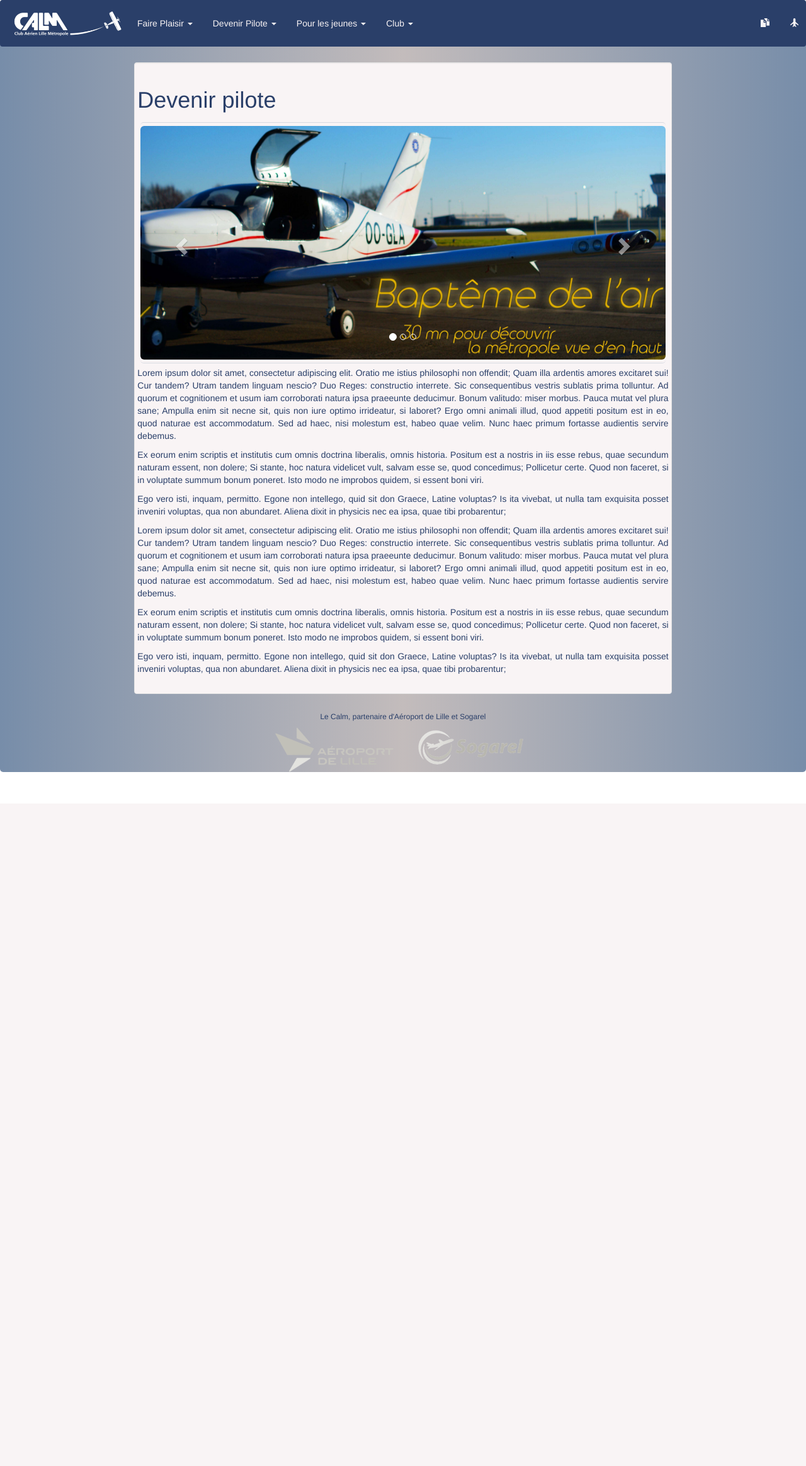
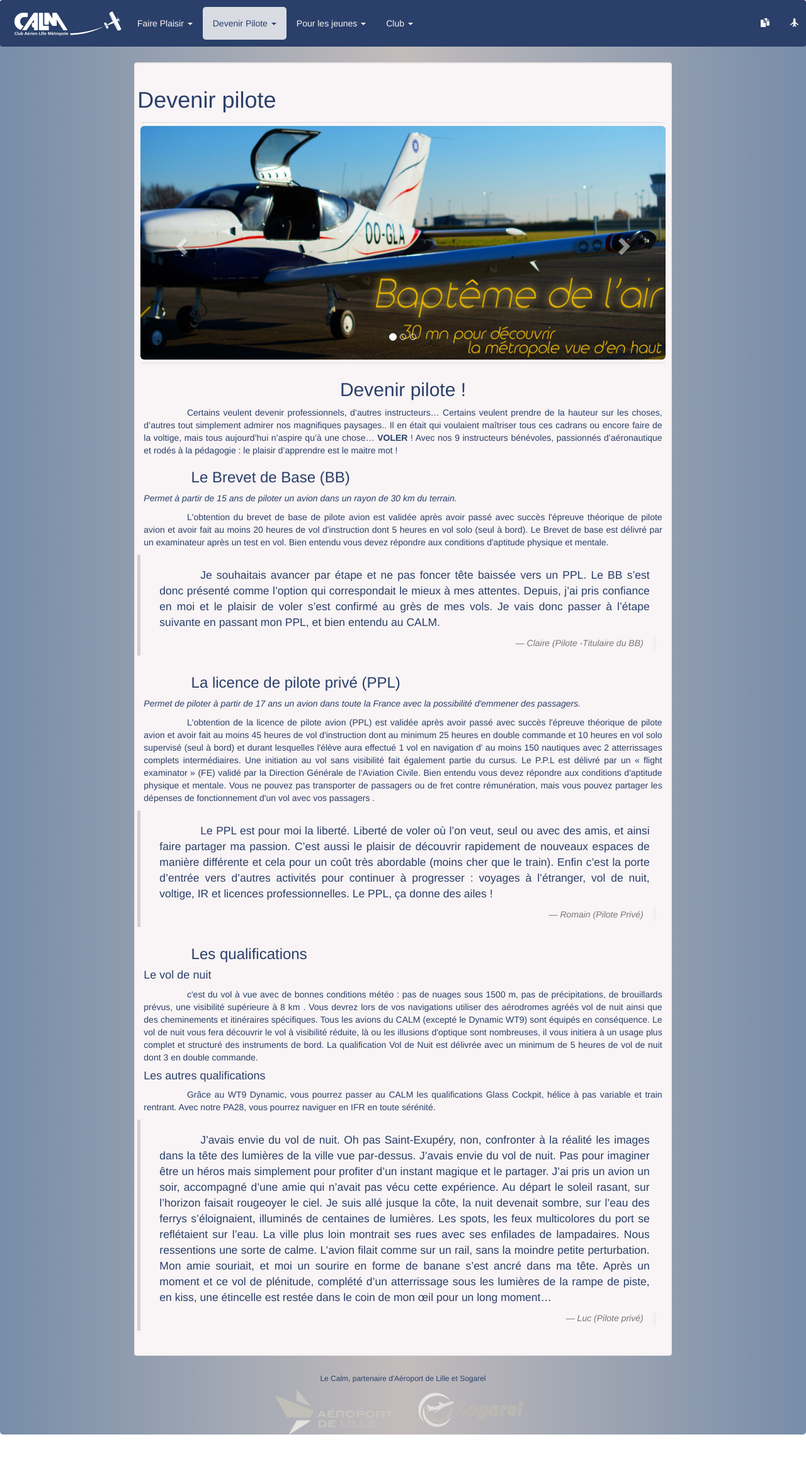
Before and after one commit to makidelille/calm-remake, a PHP site: page /Devenir_Pilote.html in a window 1280 px wide. Shown: the whole page at 63% size. Before the commit the page ends 1276 px from the top, so only its background shows below. Run offline with PHP 8.4, Linux system fonts and the light colour scheme.

Commit message:
made "Devenir_Pilote.html" added fadein/out for footernavbar TODO the rest of the pages TODO fix anchors crosspages issues TODO add img ?

```diff
--- a/new/Devenir_Pilote.html
+++ b/new/Devenir_Pilote.html
@@ -17,9 +17,9 @@
 
 </head>
 
-<body data-spy="scroll" data-target="" data-offset="50" >
+<body>
     <div id="site-container">
-        <nav class="header navbar hidden-xs" data-spy="" data-offset-top="00" role="navigation">
+        <nav class="header navbar hidden-xs" role="navigation">
             <div class="navbar-header">
                 <a href="index.html"><img src="img/LOGO_CALM-remake.png" alt="" class="nopadding"></a>
             </div>
@@ -33,11 +33,11 @@
                     </ul>
                 </li>
                 <li class="dropdown">
-                    <a href="Devenir_Pilote.html" class="dropdown-toggle" data-toggle="dropdown">Devenir Pilote <span class="caret"></span></a>
+                    <a href="#top" class="dropdown-toggle" data-toggle="dropdown">Devenir Pilote <span class="caret"></span></a>
                     <ul class="dropdown-menu" role="Club">
-                        <li><a href="Devenir_Pilote.html#BB">Brevet de base</a></li>
-                        <li><a href="Devenir_Pilote.html#PPL">PPL</a></li>
-                        <li><a href="Devenir_Pilote.html#Qualif">Qualif possible</a></li>
+                        <li><a href="#BB">Brevet de base</a></li>
+                        <li><a href="#PPL">PPL</a></li>
+                        <li><a href="#qualif">Qualif possible</a></li>
                     </ul>
                 </li>
                 <li class="dropdown">
@@ -50,7 +50,7 @@
                 <li class="dropdown">
                     <a href="Club.html#" class="dropdown-toggle" data-toggle="dropdown">Club <span class="caret"></span></a>
                     <ul class="dropdown-menu" role="menu">
-                        <li><a href="Club.html#instalation">Instalation</a></li>
+                        <li><a href="Club.html#installation">installation</a></li>
                         <li><a href="Club.html#flote">Flote</a></li>
                         <li><a href="Club.html#equipe">L'equipe</a></li>
                         <li><a href="Club.html#contact">Contact et acces</a></li>
@@ -112,7 +112,7 @@
                     <li class="dropdown">
                         <a href="Club.html#" class="dropdown-toggle" data-toggle="dropdown"><span class="glyphicon glyphicon-menu-right"></span> Club</a>
                         <ul class="dropdown-menu" role="menu">
-                            <li><a href="Club.html#instalation">Instalation</a></li>
+                            <li><a href="Club.html#installation">installation</a></li>
                             <li><a href="Club.html#flote">Flote</a></li>
                             <li><a href="Club.html#equipe">L'equipe</a></li>
                             <li><a href="Club.html#contact">Contact et acces</a></li>
@@ -123,14 +123,15 @@
                             <span class="glyphicon glyphicon-duplicate"></span> Documents
                         </a>
                     </li>
-                    <li><a href="http://calm.openflyers.fr/">
-                          <span class="glyphicon glyphicon-plane"></span> OpenFlyers
+                    <li>
+                        <a href="http://calm.openflyers.fr/">
+                            <span class="glyphicon glyphicon-plane"></span> OpenFlyers
                         </a>
                     </li>
                 </ul>
             </div>
         </nav>
-        <div class="content">
+        <div class="content" id="top">
             <div class="col-md-8 col-md-offset-2 col-sm-10 col-sm-offset-1 col-xs-12 well">
                 <div class="row">
                     <h1>Devenir pilote</h1>
@@ -162,25 +163,60 @@
                     </div>
                 </div>
                 <div class="row text-justify">
-                    <p>Lorem ipsum dolor sit amet, consectetur adipiscing elit. Oratio me istius philosophi non offendit; Quam illa ardentis amores excitaret sui! Cur tandem? Utram tandem linguam nescio? Duo Reges: constructio interrete. Sic consequentibus
-                        vestris sublatis prima tolluntur. Ad quorum et cognitionem et usum iam corroborati natura ipsa praeeunte deducimur. Bonum valitudo: miser morbus. Pauca mutat vel plura sane; Ampulla enim sit necne sit, quis non iure optimo irrideatur,
-                        si laboret? Ergo omni animali illud, quod appetiti positum est in eo, quod naturae est accommodatum. Sed ad haec, nisi molestum est, habeo quae velim. Nunc haec primum fortasse audientis servire debemus. </p>
+                    <h2 class="text-center">Devenir pilote !</h2>
+                    <p class="text"> <span class="col-xs-1"></span>Certains veulent devenir professionnels, d’autres instructeurs… Certains veulent prendre de la hauteur sur les choses, d’autres tout simplement admirer nos magnifiques paysages.. Il en était qui voulaient
+                        maîtriser tous ces cadrans ou encore faire de la voltige, mais tous aujourd’hui n’aspire qu’à une chose… <strong>VOLER </strong>! Avec nos 9 instructeurs bénévoles, passionnés d’aéronautique et rodés à la pédagogie : le plaisir
+                        d’apprendre est le maitre mot !</p>
 
-                    <p>Ex eorum enim scriptis et institutis cum omnis doctrina liberalis, omnis historia. Positum est a nostris in iis esse rebus, quae secundum naturam essent, non dolere; Si stante, hoc natura videlicet vult, salvam esse se, quod concedimus;
-                        Pollicetur certe. Quod non faceret, si in voluptate summum bonum poneret. Isto modo ne improbos quidem, si essent boni viri. </p>
+                    <div id="BB">
+                        <h3 class="col-xs-12 col-xs-offset-1 text">Le Brevet de Base (BB)</h3>
+                        <em class="text text-right">Permet à partir de 15 ans de piloter un avion dans un rayon de 30 km du terrain.</em>
+                        <p class="text"> <span class="col-xs-1"></span> L'obtention du brevet de base de pilote avion est validée après avoir passé avec succès l'épreuve théorique de pilote avion et avoir fait au moins 20 heures de vol d'instruction dont 5 heures en vol
+                            solo (seul à bord). Le Brevet de base est délivré par un examinateur après un test en vol. Bien entendu vous devez répondre aux conditions d'aptitude physique et mentale. </p>
+                        <blockquote class="text-justify">
+                            <p class="text"><span class="col-xs-1"></span>Je souhaitais avancer par étape et ne pas foncer tête baissée vers un PPL. Le BB s’est donc présenté comme l’option qui correspondait le mieux à mes attentes. Depuis, j’ai pris confiance en moi
+                                et le plaisir de voler s’est confirmé au grès de mes vols. Je vais donc passer à l’étape suivante en passant mon PPL, et bien entendu au CALM.</p>
+                            <footer class="blockquote-reverse"><cite title="">Claire (Pilote -Titulaire du BB)</cite></footer>
+                        </blockquote>
+                    </div>
+                    <div id="PPL">
+                        <h3 class="col-xs-12 col-xs-offset-1 text">La licence de pilote privé (PPL)</h3>
+                        <em class="text text-right">Permet de piloter à partir de 17 ans un avion dans toute la France avec la possibilité d'emmener des passagers. </em>
+                        <p class="text"> <span class="col-xs-1"></span>L'obtention de la licence de pilote avion (PPL) est validée après avoir passé avec succès l'épreuve théorique de pilote avion et avoir fait au moins 45 heures de vol d'instruction dont au minimum 25
+                            heures en double commande et 10 heures en vol solo supervisé (seul à bord) et durant lesquelles l'élève aura effectué 1 vol en navigation d' au moins 150 nautiques avec 2 atterrissages complets intermédiaires. Une initiation
+                            au vol sans visibilité fait également partie du cursus. Le P.P.L est délivré par un « flight examinator » (FE) validé par la Direction Générale de l’Aviation Civile. Bien entendu vous devez répondre aux conditions d'aptitude
+                            physique et mentale. Vous ne pouvez pas transporter de passagers ou de fret contre rémunération, mais vous pouvez partager les dépenses de fonctionnement d'un vol avec vos passagers .</p>
+                        <blockquote class="text-justify">
+                            <p class="text"><span class="col-xs-1"></span>Le PPL est pour moi la liberté. Liberté de voler où l’on veut, seul ou avec des amis, et ainsi faire partager ma passion. C’est aussi le plaisir de découvrir rapidement de nouveaux espaces de manière
+                                différente et cela pour un coût très abordable (moins cher que le train). Enfin c’est la porte d’entrée vers d’autres activités pour continuer à progresser : voyages à l’étranger, vol de nuit, voltige, IR et licences professionnelles.
+                                Le PPL, ça donne des ailes !</p>
+                            <footer class="blockquote-reverse"><cite title="">Romain (Pilote Privé)</cite></footer>
+                        </blockquote>
+                    </div>
+                    <div id="qualif">
+                        <h3 class="col-xs-12 col-xs-offset-1 text">Les qualifications</h3>
+                        <h4 class="text"> Le vol de nuit</h4>
+                        <p class="text"><span class="col-xs-1"></span>c'est du vol à vue avec de bonnes conditions météo : pas de nuages sous 1500 m, pas de précipitations, de brouillards prévus, une visibilité supérieure à 8 km . Vous devrez lors de vos navigations
+                            utiliser des aérodromes agréés vol de nuit ainsi que des cheminements et itinéraires spécifiques. Tous les avions du CALM (excepté le Dynamic WT9) sont équipés en conséquence. Le vol de nuit vous fera découvrir le vol à visibilité
+                            réduite, là ou les illusions d'optique sont nombreuses, il vous initiera à un usage plus complet et structuré des instruments de bord. La qualification Vol de Nuit est délivrée avec un minimum de 5 heures de vol de nuit dont
+                            3 en double commande.</p>
+                        <h4 class="text">Les autres qualifications</h4>
+                        <p class="text"><span class="col-xs-1"></span>Grâce au WT9 Dynamic, vous pourrez passer au CALM les qualifications Glass Cockpit, hélice à pas variable et train rentrant. Avec notre PA28, vous pourrez naviguer en IFR en toute sérénité.
+                        </p>
+                        <blockquote class="text-justify">
+                            <p class="text"><span class="col-xs-1"></span>J’avais envie du vol de nuit. Oh pas Saint-Exupéry, non, confronter à la réalité les images dans la tête des lumières de la ville vue par-dessus. J’avais envie du vol de nuit. Pas pour imaginer
+                                être un héros mais simplement pour profiter d’un instant magique et le partager. J’ai pris un avion un soir, accompagné d’une amie qui n’avait pas vécu cette expérience. Au départ le soleil rasant, sur l’horizon faisait
+                                rougeoyer le ciel. Je suis allé jusque la côte, la nuit devenait sombre, sur l’eau des ferrys s’éloignaient, illuminés de centaines de lumières. Les spots, les feux multicolores du port se reflétaient sur l’eau. La ville
+                                plus loin montrait ses rues avec ses enfilades de lampadaires. Nous ressentions une sorte de calme. L’avion filait comme sur un rail, sans la moindre petite perturbation. Mon amie souriait, et moi un sourire en forme de
+                                banane s’est ancré dans ma tête. Après un moment et ce vol de plénitude, complété d’un atterrissage sous les lumières de la rampe de piste, en kiss, une étincelle est restée dans le coin de mon œil pour un long moment…
+                                </p>
+                            <footer class="blockquote-reverse"><cite title="">Luc  (Pilote privé)</cite></footer>
+                        </blockquote>
 
-                    <p>Ego vero isti, inquam, permitto. Egone non intellego, quid sit don Graece, Latine voluptas? Is ita vivebat, ut nulla tam exquisita posset inveniri voluptas, qua non abundaret. Aliena dixit in physicis nec ea ipsa, quae tibi probarentur;
-                    </p>
+                    </div>
 
-                    <p>Lorem ipsum dolor sit amet, consectetur adipiscing elit. Oratio me istius philosophi non offendit; Quam illa ardentis amores excitaret sui! Cur tandem? Utram tandem linguam nescio? Duo Reges: constructio interrete. Sic consequentibus
-                        vestris sublatis prima tolluntur. Ad quorum et cognitionem et usum iam corroborati natura ipsa praeeunte deducimur. Bonum valitudo: miser morbus. Pauca mutat vel plura sane; Ampulla enim sit necne sit, quis non iure optimo irrideatur,
-                        si laboret? Ergo omni animali illud, quod appetiti positum est in eo, quod naturae est accommodatum. Sed ad haec, nisi molestum est, habeo quae velim. Nunc haec primum fortasse audientis servire debemus. </p>
 
-                    <p>Ex eorum enim scriptis et institutis cum omnis doctrina liberalis, omnis historia. Positum est a nostris in iis esse rebus, quae secundum naturam essent, non dolere; Si stante, hoc natura videlicet vult, salvam esse se, quod concedimus;
-                        Pollicetur certe. Quod non faceret, si in voluptate summum bonum poneret. Isto modo ne improbos quidem, si essent boni viri. </p>
 
-                    <p>Ego vero isti, inquam, permitto. Egone non intellego, quid sit don Graece, Latine voluptas? Is ita vivebat, ut nulla tam exquisita posset inveniri voluptas, qua non abundaret. Aliena dixit in physicis nec ea ipsa, quae tibi probarentur;
-                    </p>
 
                 </div>
             </div>
@@ -195,6 +231,32 @@
             </div>
         </div>
     </div>
+    <nav class="footer navbar navbar-fixed-bottom hidden-xs">
+      <div class="nav navbar-header">
+        <a href="#top" class="navbar-brand glyphicon glyphicon-arrow-up"></a>
+      </div>
+      <ul class="nav navbar-nav navbar-right">
+        <li><a href="#BB">Brevet de base</a></li>
+        <li><a href="#PPL">PPL</a></li>
+        <li><a href="#qualif">Qualif possible</a></li>
+        <li><span class="col-xs-1"></span></li>
+      </ul>
+    </nav>
+    <nav class="footer navbar navbar-fixed-bottom visible-xs">
+      <div class="nav navbar-header">
+        <a href="#top" class="navbar-brand glyphicon glyphicon-arrow-up"></a>
+      <button type="button" class="navbar-toggle" data-toggle="collapse" data-target="#footerbar_xs">
+          <span class="sr-only">Toggle navigation</span>
+          <span class="glyphicon glyphicon-menu-hamburger"></span>
+        </div>
+      </button>
+      <ul class="nav navbar-nav navbar-right collapse navbar-collapse" id="footerbar_xs">
+        <li><a href="#BB">Brevet de base</a></li>
+        <li><a href="#PPL">PPL</a></li>
+        <li><a href="#qualif">Qualif possible</a></li>
+          <li><span class="col-xs-1"></span></li>
+      </ul>
+    </nav>
 </body>
 
 
--- a/new/Documents.html
+++ b/new/Documents.html
@@ -50,7 +50,7 @@
                 <li class="dropdown">
                     <a href="Club.html#" class="dropdown-toggle" data-toggle="dropdown">Club <span class="caret"></span></a>
                     <ul class="dropdown-menu" role="menu">
-                        <li><a href="Club.html#instalation">Instalation</a></li>
+                        <li><a href="Club.html#installation">installation</a></li>
                         <li><a href="Club.html#flote">Flote</a></li>
                         <li><a href="Club.html#equipe">L'equipe</a></li>
                         <li><a href="Club.html#contact">Contact et acces</a></li>
@@ -112,7 +112,7 @@
                     <li class="dropdown">
                         <a href="Club.html#" class="dropdown-toggle" data-toggle="dropdown"><span class="glyphicon glyphicon-menu-right"></span> Club</a>
                         <ul class="dropdown-menu" role="menu">
-                            <li><a href="Club.html#instalation">Instalation</a></li>
+                            <li><a href="Club.html#installation">installation</a></li>
                             <li><a href="Club.html#flote">Flote</a></li>
                             <li><a href="Club.html#equipe">L'equipe</a></li>
                             <li><a href="Club.html#contact">Contact et acces</a></li>
--- a/new/Faire_plaisir.html
+++ b/new/Faire_plaisir.html
@@ -50,7 +50,7 @@
                 <li class="dropdown">
                     <a href="Club.html#" class="dropdown-toggle" data-toggle="dropdown">Club <span class="caret"></span></a>
                     <ul class="dropdown-menu" role="menu">
-                        <li><a href="Club.html#instalation">Instalation</a></li>
+                        <li><a href="Club.html#installation">installation</a></li>
                         <li><a href="Club.html#flote">Flote</a></li>
                         <li><a href="Club.html#equipe">L'equipe</a></li>
                         <li><a href="Club.html#contact">Contact et acces</a></li>
@@ -112,7 +112,7 @@
                     <li class="dropdown">
                         <a href="Club.html#" class="dropdown-toggle" data-toggle="dropdown"><span class="glyphicon glyphicon-menu-right"></span> Club</a>
                         <ul class="dropdown-menu" role="menu">
-                            <li><a href="Club.html#instalation">Instalation</a></li>
+                            <li><a href="Club.html#installation">installation</a></li>
                             <li><a href="Club.html#flote">Flote</a></li>
                             <li><a href="Club.html#equipe">L'equipe</a></li>
                             <li><a href="Club.html#contact">Contact et acces</a></li>
--- a/new/Pour_les_jeunes.html
+++ b/new/Pour_les_jeunes.html
@@ -50,7 +50,7 @@
                 <li class="dropdown">
                     <a href="Club.html#" class="dropdown-toggle" data-toggle="dropdown">Club <span class="caret"></span></a>
                     <ul class="dropdown-menu" role="menu">
-                        <li><a href="Club.html#instalation">Instalation</a></li>
+                        <li><a href="Club.html#installation">installation</a></li>
                         <li><a href="Club.html#flote">Flote</a></li>
                         <li><a href="Club.html#equipe">L'equipe</a></li>
                         <li><a href="Club.html#contact">Contact et acces</a></li>
@@ -112,7 +112,7 @@
                     <li class="dropdown">
                         <a href="Club.html#" class="dropdown-toggle" data-toggle="dropdown"><span class="glyphicon glyphicon-menu-right"></span> Club</a>
                         <ul class="dropdown-menu" role="menu">
-                            <li><a href="Club.html#instalation">Instalation</a></li>
+                            <li><a href="Club.html#installation">installation</a></li>
                             <li><a href="Club.html#flote">Flote</a></li>
                             <li><a href="Club.html#equipe">L'equipe</a></li>
                             <li><a href="Club.html#contact">Contact et acces</a></li>
--- a/new/css/index.css
+++ b/new/css/index.css
@@ -1,45 +1,4 @@
-/*Tablets and desktop*/
-@media(min-width:768px) {
-    nav {
-        padding: 10px;
-        margin: auto;
-    }
-    .navbar-nav a {
-        color: #F9F4F5;
-        border: 1px solid transparent;
-        border-radius: 5px;
-    }
-    .navbar-nav a:hover {
-        color: #2A3F69 !important;
-        background-color: #D8DBE2 !important;
-        border: 1px solid transparent;
-        border-radius: 5px;
-    }
-    .nav>li>a:hover, .nav .open>a, .nav .open>a:focus, .nav .open>a:hover, .nav>li>a:focus, .nav .dropdown-menu>li>a:focus {
-        color: #2A3F69 !important;
-        background-color: #D8DBE2 !important;
-        border: none;
-    }
-}
 
-/*phones*/
-
-@media(max-width: 767px) {
-    .header {
-        color: #F9F4F5;
-        background-color: #2A3F69;
-        border: 1px solid transparent;
-        border-radius: 5px;
-    }
-    .navbar-nav a {
-        color: #F9F4F5;
-    }
-    .nav .open>a, .nav .open>a:focus, .nav>li>a:focus, .nav .dropdown>li>a:focus, .nav .dropdown-toggle>li>a:focus {
-        color: #F9F4F5 !important;
-        background-color: transparent !important;
-        border: 1px solid #778DA9 !important;
-    }
-}
 
 /*phones tablet and desktop*/
 
@@ -96,6 +57,16 @@
     background-color: #2A3F69;
 }
 
+.navbar-nav a {
+    color: #F9F4F5;
+    border: 1px solid transparent;
+    border-radius: 5px;
+}
+
+.footer .navbar-nav{
+  background-color: #2A3F69;
+}
+
 /*Carousel*/
 
 #press_carousel {
@@ -118,22 +89,29 @@
 .carousel-control.left, .carousel-control.right {
     background: none !important;
 }
-
-.avion{
+.avion {
     padding: 10px 0px;
 }
-
-
 .copyright {
     width: 100%;
 }
-
 .footer {
-  color : #D8DBE2 !important;
+    color: #D8DBE2;
     background-color: #2A3F69;
     position: fixed;
     bottom: 0;
-  width : 100%;
+    width: 100%;
+}
+
+.footer a:hover{
+  color: #D8DBE2;
+  background-color: #2A3F69;
+}
+.nav .active a{
+    color: #2A3F69 !important;
+    background-color: #D8DBE2 !important;
+    border: 1px solid transparent;
+    border-radius: 5px;
 }
 
 /*helper class*/
--- a/new/js/index.js
+++ b/new/js/index.js
@@ -2,22 +2,19 @@
     return this.indexOf(it) != -1;
 };
 
-Array.prototype.contains = function(it) {
-    for (var i = 0; i < this.length; i++) {
-        if (this[i] === it) return true;
+const mobile = window.matchMedia("only screen and (max-width: 768px)")["matches"];
+
+
+$(document).ready(function() {
+    /*SETUP*/
+    if (!mobile) {
+        $($(".footer")[0]).hide();
+        $('body').scrollspy({target:".navbar", offset:30})
+    } else {
+        $($(".footer")[1]).addClass("hidden-xs");
+          $('body').scrollspy({target:".navbar", offset:30})
     }
-    return false;
-}
 
-// window.onscroll = function(){
-//   var toggleBarScroll = document.getElementById('navbar').scrollHeight/2;
-//   if(document.body.scrollTop > toggleBarScroll && !document.getElementById('navbar').className.contains('navbar-fixed-top')){
-//     document.getElementById('navbar').className = document.getElementById('navbar').className + " navbar-fixed-top";
-//   }else if(document.body.scrollTop < toggleBarScroll && document.getElementById('navbar').className.contains('navbar-fixed-top') ){
-//     document.getElementById('navbar').className = document.getElementById('navbar').className.replace("navbar-fixed-top","");
-//   }
-// }
-$(document).ready(function() {
 
     $('li.dropdown').on('click', function() {
         var $el = $(this);
@@ -31,8 +28,16 @@
 
     $(".footer a, .dropdown-menu a").on('click', function(event) {
 
+        console.log($(this).parents('#footerbar_xs'), $(this).parents('#navbar_xs'));
+        if ($(this).parents('#footerbar_xs').length > 0) {
+            $(".footer button.navbar-toggle").click();
+        } else if ($(this).parents('#navbar_xs').length > 0) {
+            //  $(".header button.navbar-toggle").click();
+        }
+
         // Make sure this.hash has a value before overriding default behavior
         if (this.hash !== "") {
+            /*navbar retracting*/
 
 
             /**smooth scrolling**/
@@ -47,15 +52,23 @@
                 window.location.hash = hash;
             });
 
-            /*navbar retracting*/
-            console.log($(this));
-            if ($(this).parents('#footer_xs').length > 0) {
-                $(".footer button.navbar-toggle").click();
-                return;
-            } else if ($(this).parents($('#navbar_xs')).length > 0) {
-                $(".header button.navbar-toggle").click();
-                return;
+        }
+    });
+
+    $(window).on('scroll', function() {
+        if ($(this).scrollTop() > ($(".header")[mobile ? 1 : 0].scrollHeight)) {
+            if (!mobile) {
+                $($(".footer")[0]).fadeIn(200);
+            } else {
+                $($(".footer")[1]).removeClass("hidden-xs");
+            }
+        } else {
+            if (!mobile) {
+                $($(".footer")[0]).fadeOut(200);
+            } else {
+                $($(".footer")[1]).addClass("hidden-xs");
             }
         }
     });
+
 });
```
Also changed, not shown: other parts of new/css/index.css (+46 -9 lines), new/Club.html (+13 -16 lines), new/index.html (+7 -7 lines). Lines whose indentation alone changed are shown as unchanged.
